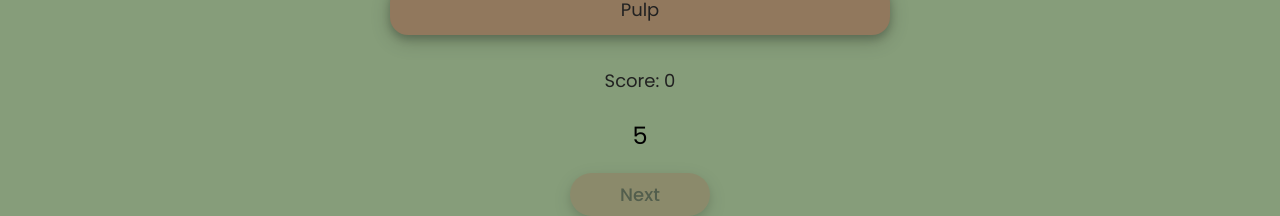
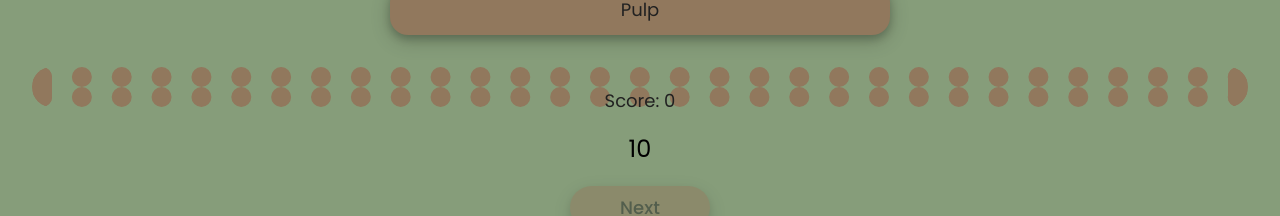
Before and after one commit to johannafalkenmark/Quiz, a React (Vite) app in the folder Quiz/: page / in a window 1280 px wide. Shown: the part 513-729 px from the top of the page. Built offline with nearby package versions, Linux system fonts and the light colour scheme.

Commit message:
timer settings and css

```diff
--- a/Quiz/src/App.css
+++ b/Quiz/src/App.css
@@ -126,6 +126,12 @@ h1 {
   }
 }
 
+
+.timeleft-nextquestion {
+  color: orange;
+
+}
+
 .feedback {
   margin-top: 24px;
   font-family: "Poppins";
@@ -197,11 +203,24 @@ opacity: 0.5;
   font-size: 18px;
   color: rgb(33, 33, 33);
   font-weight: 500px;
+  border-color: #91785d;
+  border-style: dotted;
+  border-radius: 50px;
+   border-width: 20px;
+   box-sizing: border-box;
+   height: 20px;
 }
 
 .score-status-low {
-  font-family: "Poppins";
-  color: var(--brigt-pink);
+    border-color: #91785d;
+  border-style: dotted;
+  border-radius: 50%;
+   border-width: 20px;
+   box-sizing: border-box;
+   height: 200px;
+   width: 200px;
+   margin-left: auto;
+   margin-right: auto;
 
 }
 .score-status-high {
@@ -225,18 +244,26 @@ opacity: 0.5;
   font-family: "Poppins";
   border-color: #91785d;
   border-style: dotted;
-  border-radius: 50px;
+
   border-width: 20px;
   margin-top: 24px;
   padding: 20px;
+  padding-top: 50px;
   text-align: center;
   line-height: 48px;
+  border-radius: 50%;
+   box-sizing: border-box;
+   height: 200px;
+   width: 200px;
+   margin-left: auto;
+   margin-right: auto;
 }
 
 .cake-svg {
   fill: var(--brown);
   height: 240px;
   width: 240px;
+
 
   &:hover {
     fill: #a54657;
@@ -256,6 +283,9 @@ opacity: 0.5;
   color: rgb(33, 33, 33);
   font-weight: 500;
   margin-top: 40px;
+    margin-left: 0 auto;
+   margin-right: 0 auto;
+   display: flex;
 
   &:hover {
     background-color: var(--beige);
--- a/Quiz/src/components/Game.jsx
+++ b/Quiz/src/components/Game.jsx
@@ -27,38 +27,19 @@ const Game = () => {
 
 
   //TIMER
-  useEffect(() => {
-    //om timeleft är mindre än 0 kalla på funktionen setquestionindex-med arg frågeindex+1:
-   if (timeLeft === 0) {
-      setQuestionIndex(questionIndex + 1);
-     setTimeLeft(10);
-    }
+//   useEffect(() => {
+//     //om timeleft är mindre än 0 kalla på funktionen setquestionindex-med arg frågeindex+1:
+//    if (timeLeft === 0) {
+//       setQuestionIndex(questionIndex + 1);
+//      setTimeLeft(10);
+//     }
 
-        if (timeLeft > 0) {
-          setTimeout(() => {
-            setTimeLeft(timeLeft - 1);
-         }, 1000);
-    }
-   }, [timeLeft]);
-
-   //TIMER för nästa fråga
-   //KALLA PÅ DENNA NÅGONSTANS? ELLER KÖRS DEN AUTOMATISKT
-useEffect(() => {
-    if (timeLeftNextQuestion === 0) {
-      setQuestionIndex(questionIndex + 1);
-      setTimeLeft(10);
-      setFeedback("");
-    }
-
-    if (selectedAnswer !== "") { //Här sätt in if sleected answer ej är tom
-setTimeout(() => {
-    setTimeLeftNextQuestion(timeLeftNextQuestion - 1);
-}, 1000);
-    }
-
-}, [timeLeftNextQuestion])
-
-
+//         if (timeLeft > 0) {
+//           setTimeout(() => {
+//             setTimeLeft(timeLeft - 1);
+//          }, 1000);
+//     }
+//    }, [timeLeft]);
 
 
   //HÄMTA FRÅGORNA FRÅN FIL VIA FETCH:
@@ -125,17 +106,24 @@ setTimeout(() => {
     if (selectedOption === currentItem.answer) {
       setScore(score + 1);
       setFeedback("Correct!");
+      setTimeLeftNextQuestion(4);
+
 
     } else {
       setScore(score - 1);
       setFeedback("Sorry - not the right answer.");
 
     }
-    //Skickar vidare till nästa fråga+timer sätts
+    //Skickar vidare efter 2,5sek till nästa fråga+timer sätts
+
+   setTimeout(() => {
+    setFeedback("");
+    setSelectedAnswer("");
     setTimeLeft(10);
-   setQuestionIndex(questionIndex + 1);
-    //gör feedbacken tom till nästa gång:  HUR GÖR JAG ATT DETTA DRÖJER OCH INTE RADERAS DIREKT
-    //setFeedback("");
+    setQuestionIndex(questionIndex + 1);
+   }, 2500);
+
+
   };
 
   //Beroende på om val är gjort får button olika klassnamn(för att kunna göra effekter röd/grön m.m.)
@@ -168,6 +156,7 @@ setTimeout(() => {
               disabled={selectedAnswer !== ""}
               className={getButtonClassName(option)}
               onClick={() => {
+                //här blir option selectedanswer
                 setSelectedAnswer(option);
                 //här blir  option selectedoption:
                 checkAnswer(option);
@@ -203,6 +192,7 @@ setTimeout(() => {
           setSelectedAnswer("");
           setTimeLeft(10);
           setQuestionIndex(questionIndex + 1);
+          setFeedback("");
         }}
       >
         Next
```
